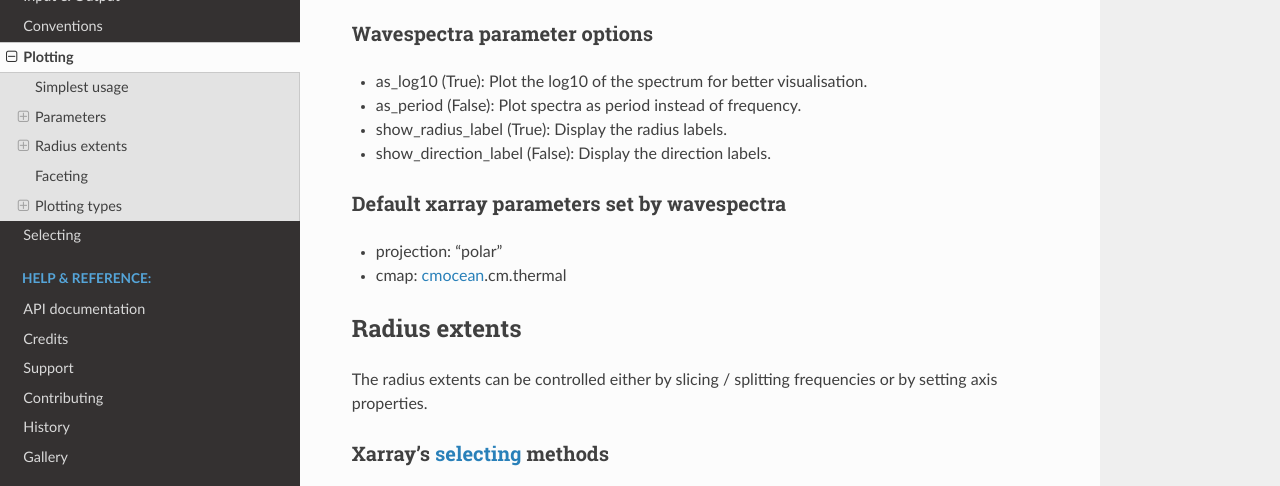
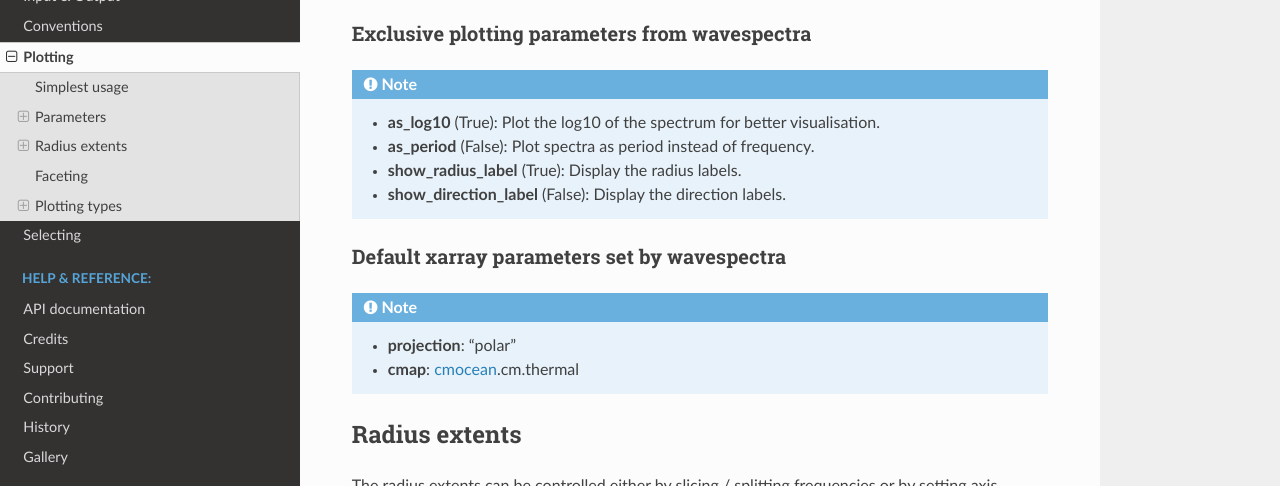
Before and after one commit to wavespectra/wavespectra, a Sphinx documentation site: the page built from docs/plotting.rst, in a window 1280 px wide and 900 px high, scrolled down 724 px, cut to the strip 240-726 px from the top of the window. Built offline with Sphinx 7.4.7 and the Read the Docs theme 2.0.0, drawn with Linux system fonts in a browser that asks for light colours.

Commit message:
Fixes to autodoc

```diff
--- a/docs/gallery/plot_hs.py
+++ b/docs/gallery/plot_hs.py
@@ -5,13 +5,10 @@ Plot Hs
 Plots Hs calculated from spectra dataset
 
 """
-import os
 import matplotlib.pyplot as plt
-
 from wavespectra import read_ww3
 
-WAVESPECTRA_DIR = "/source/wavespectra"
-dset = read_ww3(os.path.join(WAVESPECTRA_DIR, "tests/sample_files/ww3file.nc"))
+dset = read_ww3("../_static/ww3file.nc")
 
 fig, ax = plt.subplots(1, 1, figsize=(8,6))
 
--- a/docs/plotting.rst
+++ b/docs/plotting.rst
@@ -68,19 +68,23 @@ Plotting parameters from xarray are fully supported.
         add_colorbar=False,
     );
 
-Wavespectra parameter options
-~~~~~~~~~~~~~~~~~~~~~~~~~~~~~
+Exclusive plotting parameters from wavespectra
+~~~~~~~~~~~~~~~~~~~~~~~~~~~~~~~~~~~~~~~~~~~~~~
 
-* as_log10 (True): Plot the log10 of the spectrum for better visualisation.
-* as_period (False): Plot spectra as period instead of frequency.
-* show_radius_label (True): Display the radius labels.
-* show_direction_label (False): Display the direction labels.
+.. note::
+
+    * **as_log10** (True): Plot the log10 of the spectrum for better visualisation.
+    * **as_period** (False): Plot spectra as period instead of frequency.
+    * **show_radius_label** (True): Display the radius labels.
+    * **show_direction_label** (False): Display the direction labels.
 
 Default xarray parameters set by wavespectra
 ~~~~~~~~~~~~~~~~~~~~~~~~~~~~~~~~~~~~~~~~~~~~
 
-* projection: "polar"
-* cmap: `cmocean`_.cm.thermal
+.. note::
+
+    * **projection**: "polar"
+    * **cmap**: `cmocean`_.cm.thermal
 
 Radius extents
 --------------
--- a/docs/quickstart.rst
+++ b/docs/quickstart.rst
@@ -23,7 +23,7 @@ like WW3, SWAN, WWM and observation instruments such as TRIAXYS and SPOTTER.
     import matplotlib.pyplot as plt
     from wavespectra import read_ww3
 
-    dset = read_ww3("docs/_static/ww3file.nc")
+    dset = read_ww3("_static/ww3file.nc")
     dset
 
 The `spec` namespace
--- a/docs/source/modules.rst
+++ b/docs/source/modules.rst
@@ -1,4 +1,4 @@
-.. image:: _static/wavespectra_logo.png
+.. image:: ../_static/wavespectra_logo.png
     :width: 150 px
     :align: right
 
```
Also changed, not shown: other parts of docs/plotting.rst (+1 -1 lines), docs/input.rst (+9 -6 lines), docs/output.rst (+11 -6 lines), docs/selecting.rst (+4 -4 lines), 1 other file.
